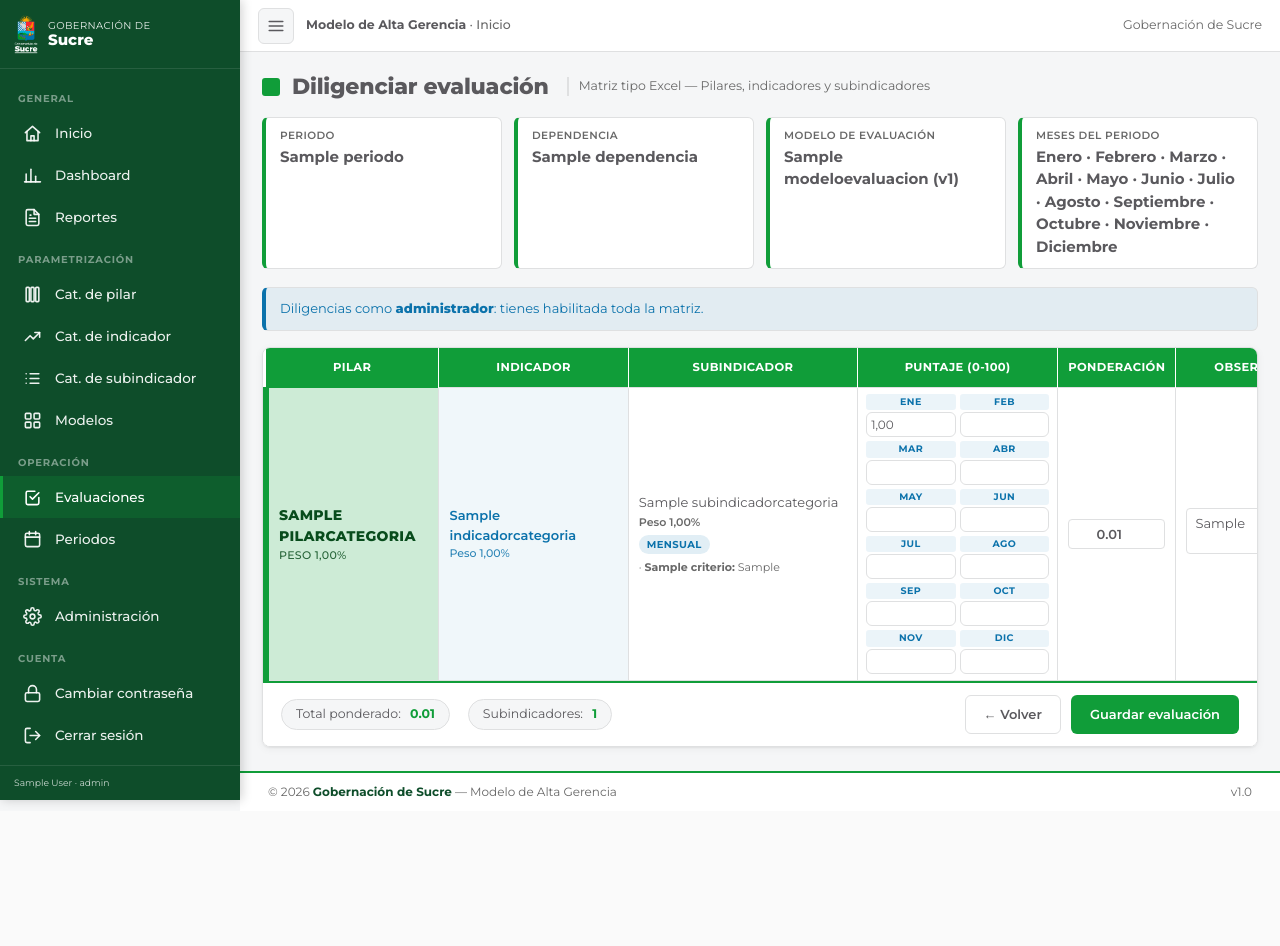
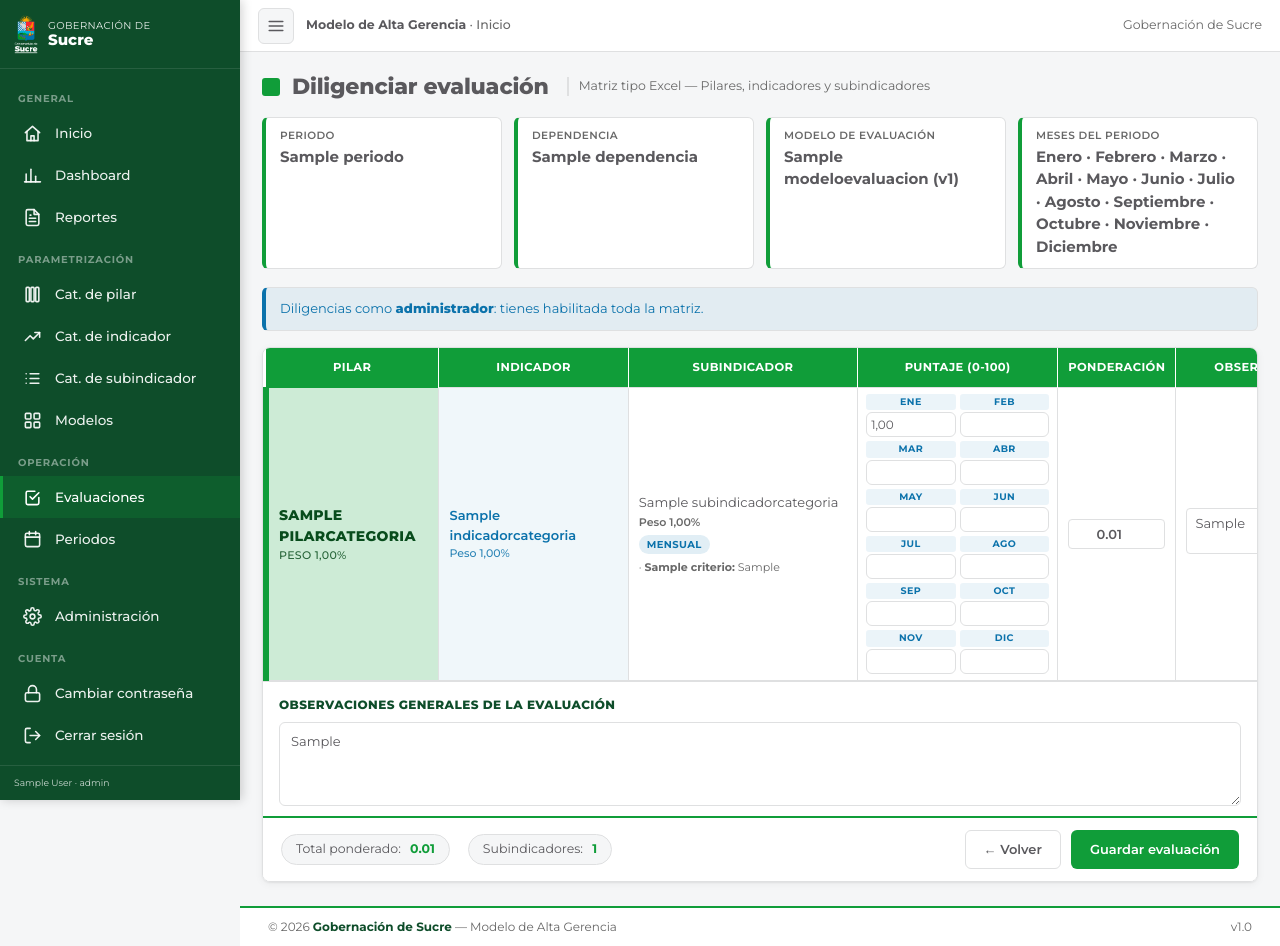
Before and after one commit to Dona121/mag, a Django app: page /evaluaciones/1/diligenciar/ in a window 1280 px wide. Before the commit the page ends 805 px from the top, so only its background shows below. Run offline with Django 5.2, Linux system fonts and the light colour scheme; a user stored in the database is signed in; tables that the repository leaves empty hold one stand-in row (values such as "Sample post").

Commit message:
Observaciones generales de la evaluación y textos del informe
- Nuevo campo Evaluacion.observaciones (migración 0021, con db_default para que el
  código anterior siga funcionando durante el despliegue). Recuadro debajo de la matriz
  de diligenciamiento y en el admin; no interviene en ningún cálculo.
- El guardado no sobrescribe el aporte de otra persona: compara contra el texto que
  había al cargar la página y avisa si alguien lo cambió entretanto.
- Aviso cuando la observación de un subindicador se descarta por no tener puntaje
  (antes se perdía sin aviso).
- Informe Excel/PDF: bloque OBSERVACIONES GENERALES bajo el total cuando hay texto.
- Título "INFORME - MODELO DE ALTA GERENCIA" y opción "Todas - una hoja por cada una".
- Tests de observaciones generales (incluye que diligenciar siga exigiendo login) y
  documentación (bitácora 22-23, tests, modelo Evaluacion y nota de migraciones en
  el despliegue).

Co-Authored-By: Claude Opus 5.5 <noreply@anthropic.com>

```diff
--- a/mag/contenido/admin.py
+++ b/mag/contenido/admin.py
@@ -308,6 +308,7 @@ class EvaluacionAdmin(ModelAdmin):
             "Identificacion",
             {"fields": ("periodo", "dependencia", "categoria", "modelo_evaluacion")},
         ),
+        ("Observaciones generales", {"fields": ("observaciones",)}),
         (
             "Auditoria",
             {"fields": ("creado_en", "actualizado_en"), "classes": ("collapse",)},
--- a/mag/contenido/models.py
+++ b/mag/contenido/models.py
@@ -199,6 +199,13 @@ class Evaluacion(Fechas):
         ModeloEvaluacion, on_delete=models.CASCADE, verbose_name="Modelo Evaluación"
     )
     categoria = models.ForeignKey(Categoria,on_delete=models.CASCADE, null=True,blank=False)
+    # Aclaraciones que aplican a toda la evaluación (p. ej. subindicadores que no aplican en
+    # el periodo y por eso quedan vacíos). No interviene en ningún cálculo. `db_default` deja
+    # el valor por defecto también en la BD, así el código anterior puede seguir insertando
+    # evaluaciones mientras se despliega la versión nueva.
+    observaciones = models.TextField(
+        blank=True, default="", db_default="", verbose_name="Observaciones generales"
+    )
 
     class Meta:
         verbose_name = "Evaluacion"
--- a/mag/contenido/views.py
+++ b/mag/contenido/views.py
@@ -31,6 +31,7 @@ from django.db.models import Count, F, Min, Prefetch, Sum
 from django.http import Http404, HttpResponse, HttpResponseRedirect
 from django.shortcuts import get_object_or_404, redirect, render
 from django.urls import reverse, reverse_lazy
+from django.utils import timezone
 from django.utils.text import slugify
 from django.views.generic import CreateView, ListView, UpdateView
 
@@ -1231,6 +1232,7 @@ def construir_matriz(evaluacion):
         "version": evaluacion.modelo_evaluacion.version,
         "meses": [(m, lbl) for m, lbl in meses],
         "pilares": pilares,
+        "observaciones": (evaluacion.observaciones or "").strip(),
     }
 
 
@@ -1793,6 +1795,36 @@ class EvaluacionCreateView(LoginRequiredMixin, CreateView):
         )
 
 
+def _norm_texto(s):
+    """Normaliza un texto de textarea para comparar (los navegadores envían \\r\\n)."""
+    return (s or "").replace("\r\n", "\n").strip()
+
+
+def _guardar_observaciones_generales(request, evaluacion):
+    """Guarda `Evaluacion.observaciones` desde el POST de diligenciamiento.
+
+    Varias personas diligencian la misma evaluación (cada una sus indicadores) y el campo
+    es uno solo, así que se protege contra sobrescribir el aporte de otra persona: el form
+    envía también el texto que había al cargar la página. Solo se escribe si el usuario lo
+    cambió; si además alguien lo modificó en la BD entretanto, no se escribe y se avisa.
+    Devuelve True si hubo conflicto.
+    """
+    if "observaciones_generales" not in request.POST:
+        return False  # el form no trae el campo (usuario sin permiso de edición)
+    nuevo = _norm_texto(request.POST.get("observaciones_generales"))
+    original = _norm_texto(request.POST.get("observaciones_generales_original"))
+    if nuevo == original:
+        return False  # no lo tocó: no pisa lo que otra persona haya escrito
+    actual = Evaluacion.objects.select_for_update().values_list(
+        "observaciones", flat=True).get(pk=evaluacion.pk)
+    if _norm_texto(actual) != original:
+        return True
+    Evaluacion.objects.filter(pk=evaluacion.pk).update(observaciones=nuevo,
+                                                       actualizado_en=timezone.now())
+    evaluacion.observaciones = nuevo
+    return False
+
+
 @login_required
 def evaluacion_diligenciar(request, pk):
     """
@@ -1866,8 +1898,10 @@ def evaluacion_diligenciar(request, pk):
             )
             return redirect("contenido:evaluacion_diligenciar", pk=evaluacion.pk)
 
+        obs_descartadas = []  # subindicadores con observación pero sin puntaje (no se guardan)
         try:
             with transaction.atomic():
+                obs_conflicto = _guardar_observaciones_generales(request, evaluacion)
                 for pilar in pilares:
                     for indicador in pilar.indicador_set.all():
                         # Saltamos completos los indicadores que el usuario
@@ -1896,6 +1930,8 @@ def evaluacion_diligenciar(request, pk):
                                     EvaluacionResultado.objects.filter(
                                         evaluacion=evaluacion, subindicador=sub,
                                     ).delete()
+                                    if observaciones:
+                                        obs_descartadas.append(str(sub.nombre))
                                     continue
                                 ponderaciones_mes = {
                                     m: (p * peso_sub / Decimal("100"))
@@ -1931,6 +1967,8 @@ def evaluacion_diligenciar(request, pk):
                                     EvaluacionResultado.objects.filter(
                                         evaluacion=evaluacion, subindicador=sub,
                                     ).delete()
+                                    if observaciones:
+                                        obs_descartadas.append(str(sub.nombre))
                                     continue
                                 puntaje = _parse_decimal(
                                     puntaje_raw, "puntaje de «{}»".format(sub), 0, 100
@@ -1945,6 +1983,19 @@ def evaluacion_diligenciar(request, pk):
                                     },
                                 )
             messages.success(request, "Evaluación guardada correctamente.")
+            if obs_conflicto:
+                messages.warning(
+                    request,
+                    "Las observaciones generales no se guardaron: otra persona las modificó "
+                    "mientras editabas. Revisa el texto actual y vuelve a escribir tu aporte.",
+                )
+            if obs_descartadas:
+                messages.warning(
+                    request,
+                    "No se guardó la observación de: {}, porque no tiene puntaje. Para casos "
+                    "que no aplican en el periodo usa las Observaciones generales de la "
+                    "evaluación.".format("; ".join("«{}»".format(n) for n in obs_descartadas)),
+                )
             return redirect("contenido:evaluacion_diligenciar", pk=evaluacion.pk)
         except ValidationError as exc:
             messages.error(request, "; ".join(exc.messages))
--- a/mag/templates/evaluaciones/evaluacion_diligenciar.html
+++ b/mag/templates/evaluaciones/evaluacion_diligenciar.html
@@ -271,6 +271,21 @@ table.matriz textarea[readonly] {
     cursor: not-allowed;
 }
 table.matriz tr.fila-solo-lectura .col-sub { opacity: .85; }
+
+/* Observaciones generales de la evaluación (debajo de la matriz) */
+.obs-generales { padding: 14px 16px 4px; border-top: 1px solid var(--gris-claro); }
+.obs-generales label { display: block; margin-bottom: 8px; }
+.obs-generales label strong {
+    display: block; font-size: 12px; font-weight: 800; letter-spacing: .4px;
+    text-transform: uppercase; color: var(--verde-superficie);
+}
+.obs-generales textarea {
+    width: 100%; min-height: 84px; resize: vertical; box-sizing: border-box;
+    font: inherit; font-size: 13px; color: var(--gris-oscuro);
+    border: 1px solid var(--gris-claro); border-radius: var(--radio-base); padding: 9px 11px;
+}
+.obs-generales textarea:focus { outline: none; border-color: var(--verde-primario); box-shadow: var(--sombra-foco); }
+.obs-generales textarea[readonly] { background: var(--gris-fondo); color: var(--gris-medio); cursor: not-allowed; }
 {% endblock %}
 
 {% block contenido %}
@@ -449,6 +464,21 @@ table.matriz tr.fila-solo-lectura .col-sub { opacity: .85; }
             </tbody>
         </table>
 
+        <section class="obs-generales">
+            <label for="obs-generales">
+                <strong>Observaciones generales de la evaluación</strong>
+            </label>
+            {% if usuario_es_superuser or puede_editar_algo %}
+                <textarea id="obs-generales" name="observaciones_generales">{{ evaluacion.observaciones }}</textarea>
+                {% comment %}Texto al cargar la página: el servidor solo guarda si el usuario lo
+                cambió y nadie más lo modificó entretanto (varias personas comparten la evaluación).{% endcomment %}
+                <textarea name="observaciones_generales_original" hidden aria-hidden="true" tabindex="-1">{{ evaluacion.observaciones }}</textarea>
+            {% else %}
+                <textarea id="obs-generales" readonly tabindex="-1"
+                          placeholder="Sin observaciones generales.">{{ evaluacion.observaciones }}</textarea>
+            {% endif %}
+        </section>
+
         <div class="matriz-totales">
             <div class="totales">
                 <span class="pill">Total ponderado: <strong id="total-ponderacion">0.00</strong></span>
--- a/mag/templates/reportes/reportes.html
+++ b/mag/templates/reportes/reportes.html
@@ -188,7 +188,7 @@
             </div>
             <div class="rep-lista" id="rep-lista" data-total="{{ dependencias|length }}">
                 <div class="rep-todas on" id="rep-todas">
-                    <span class="rep-todas-t">Todas — una hoja por cada una</span>
+                    <span class="rep-todas-t">Todas - una hoja por cada una</span>
                     <span class="rep-todas-s">Estado por defecto cuando no eliges ninguna.</span>
                 </div>
                 {% for d in dependencias %}
@@ -209,7 +209,7 @@
         <div class="rep-mem-bar"></div>
         <div class="rep-mem-body">
             <img class="rep-mem-logo" src="{% static 'logos/2025_logo-gob-Sucre_2.png' %}" alt="Gobernación de Sucre">
-            <p class="rep-mem-t">INFORME · MODELO DE ALTA GERENCIA</p>
+            <p class="rep-mem-t">INFORME - MODELO DE ALTA GERENCIA</p>
             <dl class="rep-mem-info">
                 <div><dt>Categoría</dt><dd>{{ categoria|default:"—" }}</dd></div>
                 <div><dt>Periodo</dt><dd>{% if periodo %}{{ periodo }}{% if periodo.vigencia %} · {{ periodo.vigencia }}{% endif %}{% else %}—{% endif %}</dd></div>
```
Also changed, not shown: DOCUMENTACION.md (+12 -0 lines), NOTAS_TECNICAS.md (+17 -0 lines), mag/contenido/reportes.py (+44 -2 lines), mag/contenido/tests/test_observaciones_generales.py (added, +110 -0 lines), mag/contenido/migrations/0021_evaluacion_observaciones.py (added).
